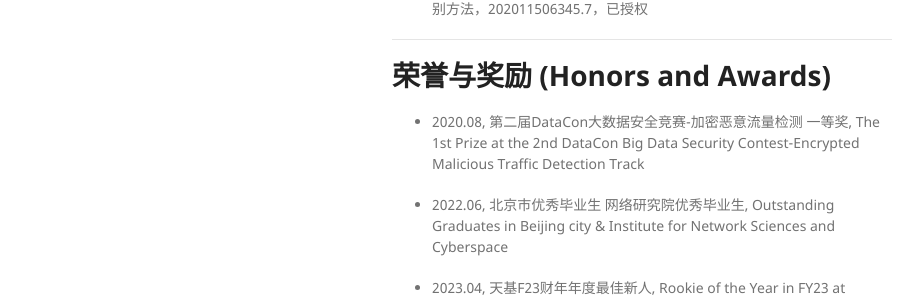
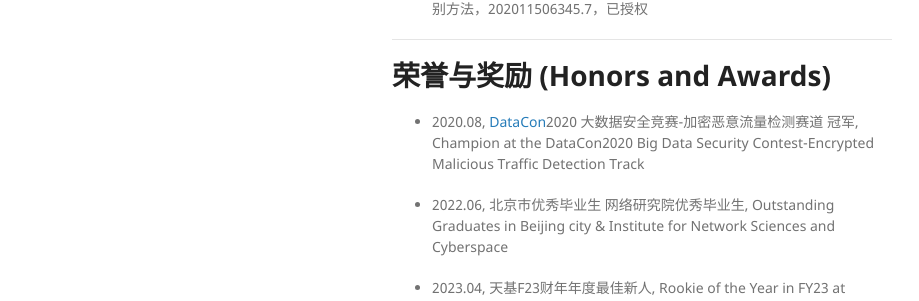
Before and after one commit to ZebornDuan/PersonalPage, a Jekyll site: the page built from index.md, in a window 1280 px wide and 900 px high, scrolled down 1967 px. Shown: the part 511-812 px from the top of the window, without its empty margins (178-1097 px from the left). Built offline with Jekyll 4.4.1, drawn with Linux system fonts in a browser that asks for light colours.

Commit message:
add new award

```diff
--- a/index.md
+++ b/index.md
@@ -95,8 +95,10 @@ layout: default
 
 # 荣誉与奖励 (Honors and Awards)
 
-- 2020.08, 第二届DataCon大数据安全竞赛-加密恶意流量检测 一等奖, The 1st Prize at the 2nd DataCon Big Data Security Contest-Encrypted Malicious Traffic Detection Track
+- 2020.08, [DataCon](https://datacon.qianxin.com/armory)2020 大数据安全竞赛-加密恶意流量检测赛道 冠军, Champion at the DataCon2020 Big Data Security Contest-Encrypted Malicious Traffic Detection Track
 
 - 2022.06, 北京市优秀毕业生 网络研究院优秀毕业生, Outstanding Graduates in Beijing city & Institute for Network Sciences and Cyberspace
 
 - 2023.04, 天基F23财年年度最佳新人, Rookie of the Year in FY23 at Apsara Infrastructure
+
+<!-- - 2023.11, [DataCon](https://datacon.qianxin.com/armory)2023 大数据安全竞赛-邮件安全赛道 优秀团队奖, Excellent Team Award at the DataCon2023 Big Data Security Contest-E-Mail Security Track -->
```
